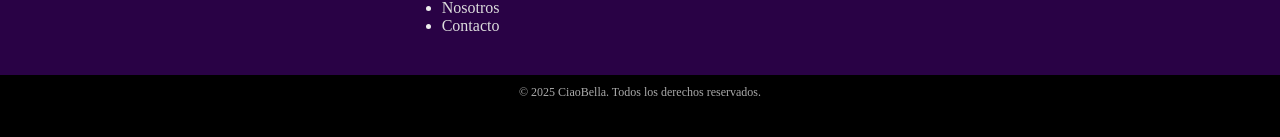
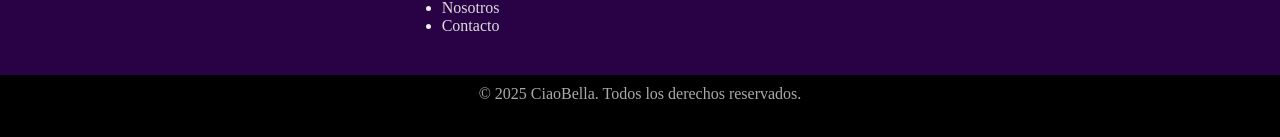
Before and after one commit to Vic-iam/CiaoWeb, a React (Vite) app: page /admin in a window 1280 px wide. Shown: the part 353-490 px from the top of the page. Built offline with nearby package versions, Linux system fonts and the light colour scheme; no server answers.

Commit message:
Update Footer.module.css

```diff
--- a/src/components/style/Footer.module.css
+++ b/src/components/style/Footer.module.css
@@ -16,12 +16,13 @@
 
 .col h3 {
   margin-bottom: 10px;
-  font-size: 16px;
+  font-size: 1rem;
   color: #fff;
 }
 
 .col a {
   color: #ddd;
+  font-size: 1rem;
   text-decoration: none;
   transition: color 0.3s;
 }
@@ -35,5 +36,5 @@
   text-align: center;
   padding: 10px;
   color: #aaa;
-  font-size: 12px;
+  font-size: 1srem;
 }
```
